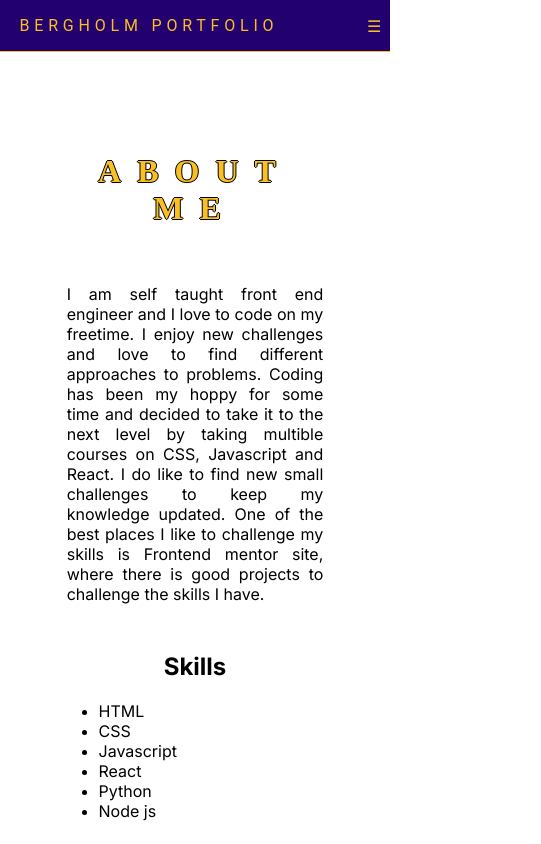
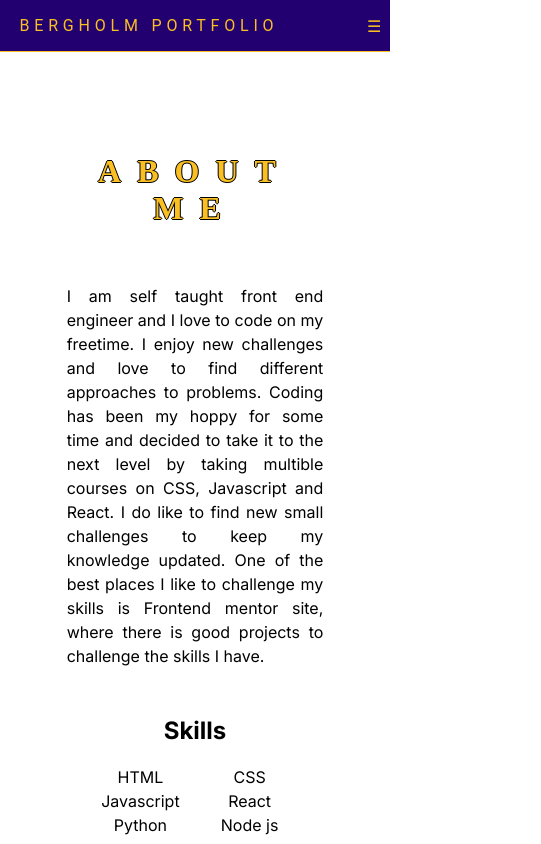
Before and after one commit to Jani-B/portfolio_website, a Next.js app: page /about in a window 390 px wide. Shown: the top 844 px of the page, 541 px wide, since content can reach past the window. Built offline with nearby package versions, Linux system fonts and the light colour scheme.

Commit message:
about page to responsive and fixed the nav issue with javascript void

```diff
--- a/src/app/about/page.module.css
+++ b/src/app/about/page.module.css
@@ -1,4 +1,3 @@
-
 .about {
   margin: auto;
   /*padding: 1%;*/
@@ -7,14 +6,10 @@
   align-content: center;
   padding-left: 15%;
   padding-right: 15%;
-
-
-
-
 }
 
 .about h1 {
-    color: #FAC023;
+  color: #fac023;
   font-family: "Roboto Slab", serif;
   text-transform: uppercase;
   margin-bottom: 3%;
@@ -23,15 +18,13 @@
   letter-spacing: 1rem;
   padding-top: 5rem;
   padding-bottom: 3rem;
-
-
 }
 
 .aboutMe {
   text-align: center;
+  letter-spacing: 5%;
+  line-height: 150%;
   /*border: 1px solid black;*/
-
-
 }
 
 .aboutMe h3 {
@@ -40,12 +33,10 @@
   text-align: center;
 }
 
-
 .aboutMe p {
   padding-left: 3%;
   padding-right: 3%;
   text-align: justify;
-
 }
 
 .image {
@@ -55,9 +46,20 @@
 }
 
 .skillsList {
-    text-align: left;
+  padding: 0 10%;
+  display: grid;
+  grid-template-columns: 1fr 1fr;
+  text-align: center;
+  line-height: 150%;
+  list-style-type: none;
 }
 
 .skills h2 {
   margin-top: 3rem;
 }
+
+@media only screen and (max-width: 800px) {
+  .image {
+    width: 70%;
+  }
+}
--- a/src/app/navbar/navbar.js
+++ b/src/app/navbar/navbar.js
@@ -7,7 +7,8 @@ import { useState } from "react";
 export default function NavBar() {
   const [menu, setMenu] = useState(styles.nav);
 
-  const menuChange = () => {
+  const menuChange = (e) => {
+    e.preventDefault();
     if (menu === styles.nav) {
       setMenu(styles.navResponsive);
     } else {
@@ -33,7 +34,7 @@ export default function NavBar() {
               <Link href="/about">About</Link>
             </li>
             <li className={styles.icon}>
-              <Link href="javascript:void(0);" onClick={() => menuChange()}>
+              <Link href="#" onClick={(e) => menuChange(e)}>
                 ☰
               </Link>
             </li>
```
Also changed, not shown: src/app/about/page.js (+20 -15 lines). Lines whose indentation alone changed are shown as unchanged.
